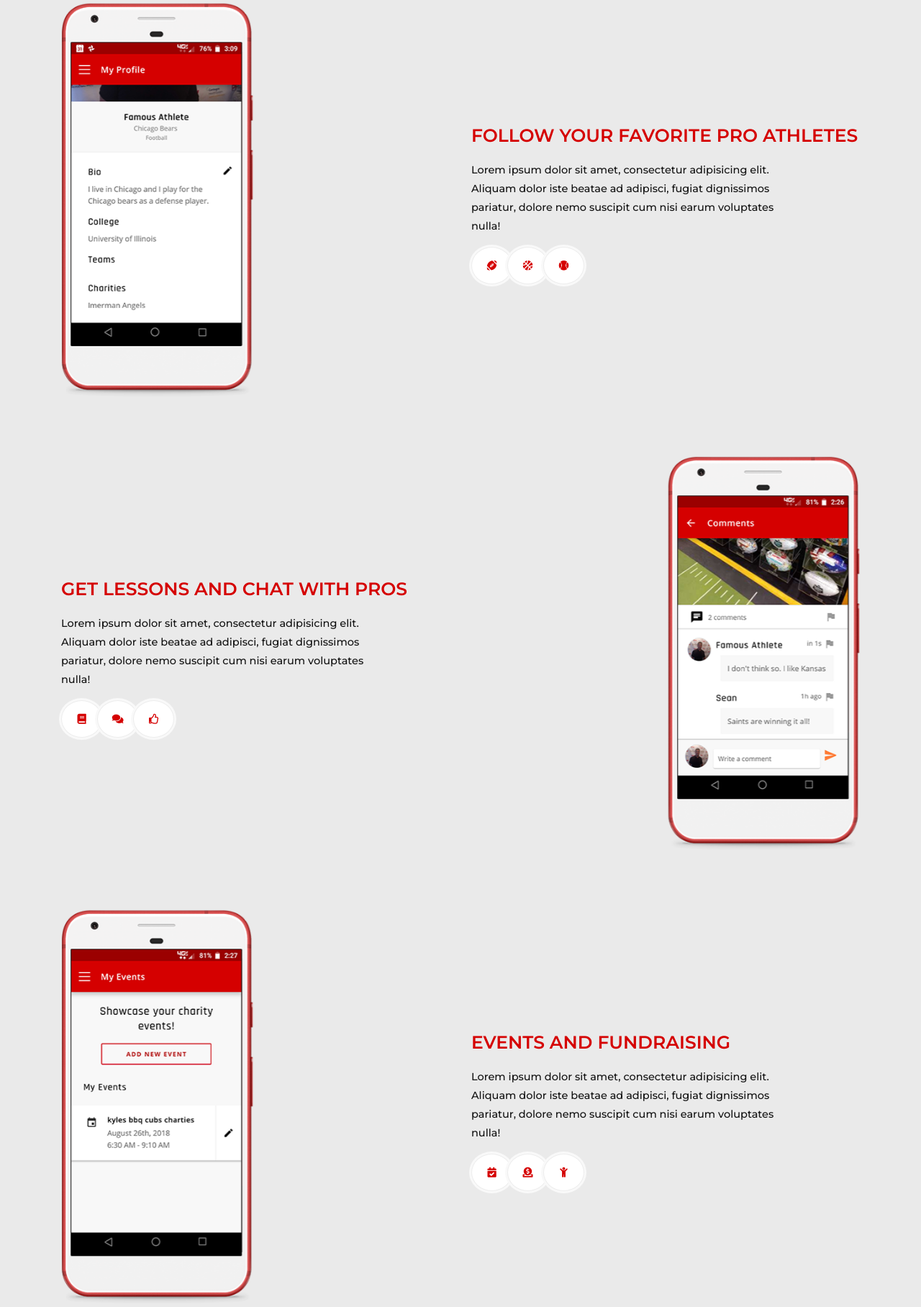
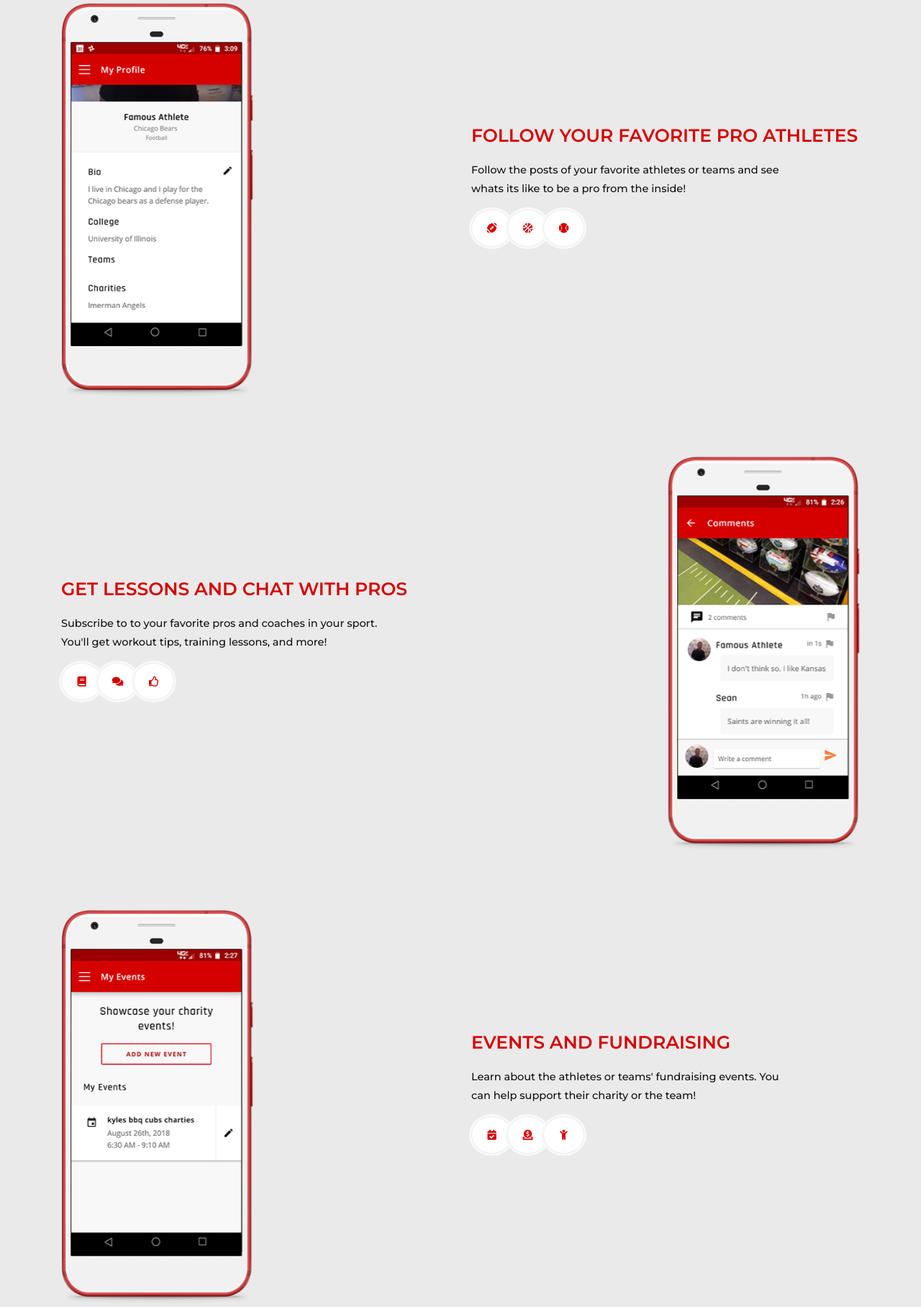
Before and after one commit to sean-arca/sportsprohero, a plain HTML site: page index.html in a window 1280 px wide. Shown: the part 997-2813 px from the top of the page at 72% size. Drawn offline with Linux system fonts and the light colour scheme.

Commit message:
writing changes

```diff
--- a/index.html
+++ b/index.html
@@ -169,7 +169,7 @@
 
 				<div class="col-sm-6 in-order-2 sm-6-content wow animated fadeInRight" data-wow-delay="0.22s">
 					<h1>FOLLOW YOUR FAVORITE PRO ATHLETES</h1>
-					<p>Lorem ipsum dolor sit amet, consectetur adipisicing elit. Aliquam dolor iste beatae ad adipisci, fugiat dignissimos pariatur, dolore nemo suscipit cum nisi earum voluptates nulla! </p>
+					<p>Follow the posts of your favorite athletes or teams and see whats its like to be a pro from the inside!</p>
 					<span class="circle circle-first"><i class="fas fa-football-ball"></i></span>
 					<span class="circle circle-middle"><i class="fas fa-basketball-ball"></i></span>
 					<span class="circle circle-last"><i class="fas fa-baseball-ball"></i></span>
@@ -177,7 +177,7 @@
 
 				<div class="col-sm-6 in-order-3 sm-6-content wow animated fadeInLeft" data-wow-delay="0.22s">
 					<h1>GET LESSONS AND CHAT WITH PROS</h1>
-					<p>Lorem ipsum dolor sit amet, consectetur adipisicing elit. Aliquam dolor iste beatae ad adipisci, fugiat dignissimos pariatur, dolore nemo suscipit cum nisi earum voluptates nulla! </p>
+					<p>Subscribe to to your favorite pros and coaches in your sport. You'll get workout tips, training lessons, and more!</p>
 					<span class="circle circle-first"><i class="fas fa-book"></i></span>
 					<span class="circle circle-middle"><i class="fas fa-comments"></i></span>
 					<span class="circle circle-last"><i class="far fa-thumbs-up"></i></span>
@@ -196,7 +196,7 @@
 				</div>
 				<div class="col-sm-6 in-order-6 sm-6-content wow animated fadeInRight" data-wow-delay="0.22s">
 					<h1>EVENTS AND FUNDRAISING</h1>
-					<p>Lorem ipsum dolor sit amet, consectetur adipisicing elit. Aliquam dolor iste beatae ad adipisci, fugiat dignissimos pariatur, dolore nemo suscipit cum nisi earum voluptates nulla! </p>
+					<p>Learn about the athletes or teams' fundraising events. You can help support their charity or the team! </p>
 					<span class="circle circle-first"><i class="fas fa-calendar-check"></i></span>
 					<span class="circle circle-middle"><i class="fas fa-donate"></i></span>
 					<span class="circle circle-last"><i class="fas fa-child"></i></span>
@@ -250,7 +250,7 @@
 				<div class="row">
 					<div class="col-sm-6">
 						<h1>How to download the app?</h1>
-						<p>Lorem ipsum dolor sit amet, consectetur adipisicing elit. Eaque suscipit, similique animi saepe, ipsam itaque, tempore minus maxime pariatur error unde fugit tenetur.</p>
+						<p>It's easy! Just tap on the Apple (iTunes) or the Google Play links below. Signup on the app, and find some of your favorite athletes right away!</p>
 						<a class="wow fadeIn animated" data-wow-delay="0.25s" href="#"><img class="app-store-btn" src="img/app-store-icon.png" alt="App Store Icon"></a>
 						<a class="wow fadeIn animated" data-wow-delay="0.67s" href="#"><img class="google-play-btn" src="img/google-play-icon.png" alt="Google Play Icon"></a>
 					</div>
```
